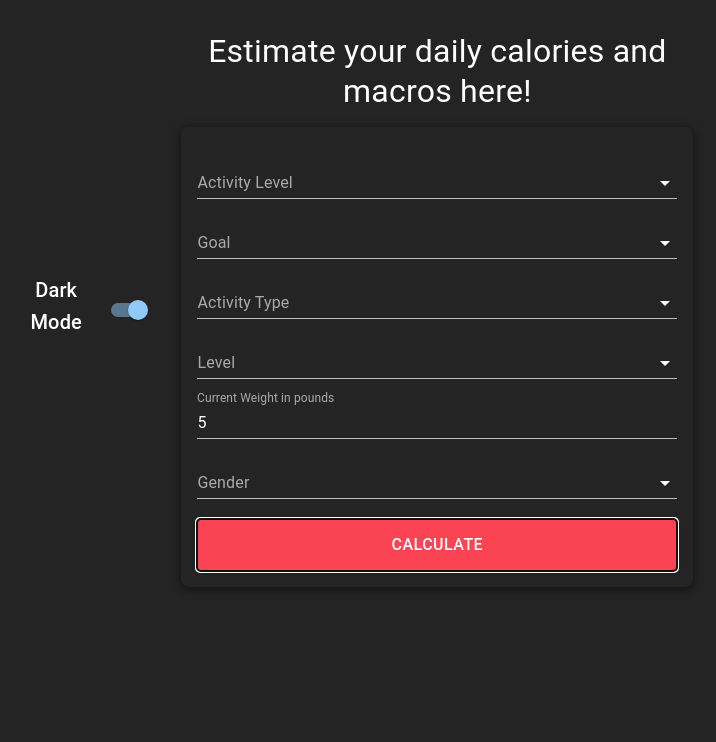
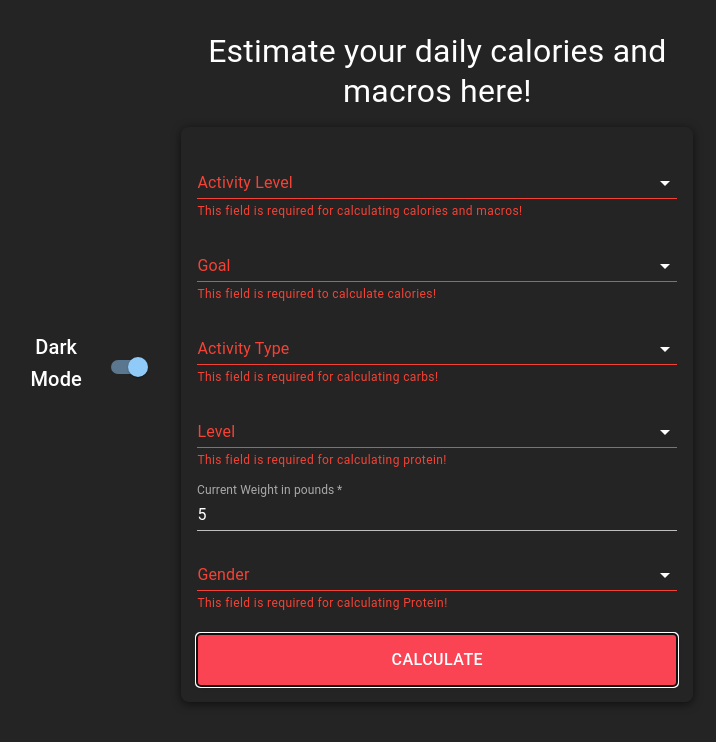
Before and after one commit to Sogolsa/estimate-daily-fuel, a React (Vite) app: page / in a window 1280 px wide. Both pictures are taken after typing "5" into the empty fields and a click on the button "CALCULATE". Shown: the top 742 px of the page, without its empty margins (19-735 px from the left). Built offline with nearby package versions, Linux system fonts and the light colour scheme.

Commit message:
Applied form validation for all fields

```diff
--- a/src/components/ActivityLevelSelect.jsx
+++ b/src/components/ActivityLevelSelect.jsx
@@ -5,11 +5,12 @@ import {
   Select,
   MenuItem,
   ListItemText,
+  FormHelperText,
 } from "@mui/material";
 
-const ActivityLevelSelect = ({ value, onChange, errors }) => {
+const ActivityLevelSelect = ({ value, onChange, error }) => {
   return (
-    <FormControl variant="standard" margin="dense">
+    <FormControl error={Boolean(error)} variant="standard" margin="dense">
       <InputLabel id="activity-level-label">Activity Level</InputLabel>
       <Select
         labelId="activity-level-label"
@@ -28,6 +29,11 @@ const ActivityLevelSelect = ({ value, onChange, errors }) => {
           <ListItemText primary="Highly Active" secondary="> 7 hrs/week" />
         </MenuItem>
       </Select>
+      {error && (
+        <FormHelperText>
+          This field is required for calculating calories and macros!
+        </FormHelperText>
+      )}
     </FormControl>
   );
 };
--- a/src/components/ActivityTypeSelect.jsx
+++ b/src/components/ActivityTypeSelect.jsx
@@ -5,11 +5,12 @@ import {
   Select,
   MenuItem,
   ListItemText,
+  FormHelperText,
 } from "@mui/material";
 
-const ActivityTypeSelect = ({ value, onChange }) => {
+const ActivityTypeSelect = ({ value, onChange, error }) => {
   return (
-    <FormControl variant="standard" margin="dense">
+    <FormControl error={Boolean(error)} variant="standard" margin="dense">
       <InputLabel id="activity-type-label">Activity Type</InputLabel>
       <Select
         labelId="activity-type-label"
@@ -38,6 +39,11 @@ const ActivityTypeSelect = ({ value, onChange }) => {
           />
         </MenuItem>
       </Select>
+      {error && (
+        <FormHelperText>
+          This field is required for calculating carbs!
+        </FormHelperText>
+      )}
     </FormControl>
   );
 };
--- a/src/components/GenderSelect.jsx
+++ b/src/components/GenderSelect.jsx
@@ -1,9 +1,15 @@
 import React from "react";
-import { FormControl, InputLabel, Select, MenuItem } from "@mui/material";
+import {
+  FormControl,
+  InputLabel,
+  Select,
+  MenuItem,
+  FormHelperText,
+} from "@mui/material";
 
-const GenderSelect = ({ value, onChange }) => {
+const GenderSelect = ({ value, onChange, error }) => {
   return (
-    <FormControl variant="standard" margin="dense">
+    <FormControl error={Boolean(error)} variant="standard" margin="dense">
       <InputLabel id="gender-label">Gender</InputLabel>
       <Select
         labelId="gender-label"
@@ -15,6 +21,11 @@ const GenderSelect = ({ value, onChange }) => {
         <MenuItem value="female">Female</MenuItem>
         <MenuItem value="male">Male</MenuItem>
       </Select>
+      {error && (
+        <FormHelperText>
+          This field is required for calculating Protein!
+        </FormHelperText>
+      )}
     </FormControl>
   );
 };
--- a/src/components/GoalSelect.jsx
+++ b/src/components/GoalSelect.jsx
@@ -5,11 +5,12 @@ import {
   Select,
   MenuItem,
   Tooltip,
+  FormHelperText,
 } from "@mui/material";
 
-const GoalSelect = ({ value, onChange }) => {
+const GoalSelect = ({ value, onChange, error }) => {
   return (
-    <FormControl variant="standard" margin="dense">
+    <FormControl error={Boolean(error)} variant="standard" margin="dense">
       <InputLabel id="goal-label">Goal</InputLabel>
       <Select
         labelId="goal-label"
@@ -28,6 +29,11 @@ const GoalSelect = ({ value, onChange }) => {
           </Tooltip>
         </MenuItem>
       </Select>
+      {error && (
+        <FormHelperText>
+          This field is required to calculate calories!
+        </FormHelperText>
+      )}
     </FormControl>
   );
 };
--- a/src/components/LevelSelect.jsx
+++ b/src/components/LevelSelect.jsx
@@ -5,11 +5,12 @@ import {
   Select,
   MenuItem,
   ListItemText,
+  FormHelperText,
 } from "@mui/material";
 
-const LevelSelect = ({ value, onChange }) => {
+const LevelSelect = ({ value, onChange, error }) => {
   return (
-    <FormControl variant="standard" margin="dense">
+    <FormControl error={Boolean(error)} variant="standard" margin="dense">
       <InputLabel id="level-label">Level</InputLabel>
       <Select
         labelId="level-label"
@@ -28,6 +29,11 @@ const LevelSelect = ({ value, onChange }) => {
           <ListItemText primary="Advanced" secondary="Competition Level" />
         </MenuItem>
       </Select>
+      {error && (
+        <FormHelperText>
+          This field is required for calculating protein!
+        </FormHelperText>
+      )}
     </FormControl>
   );
 };
--- a/src/components/MyForm.jsx
+++ b/src/components/MyForm.jsx
@@ -1,5 +1,12 @@
 import React, { useState } from "react";
-import { Container, Grid, Typography, Box, TextField } from "@mui/material";
+import {
+  Container,
+  Grid,
+  Typography,
+  Box,
+  TextField,
+  FormHelperText,
+} from "@mui/material";
 
 // components
 import ActivityLevelSelect from "./ActivityLevelSelect";
@@ -19,18 +26,61 @@ const MyForm = () => {
     gender: "",
     level: "",
   });
+
   const [calorieRange, setCalorieRange] = useState(null);
   const [proteinRange, setProteinRange] = useState(null);
   const [fatRange, setFatRange] = useState(null);
   const [carbRange, setCarbRange] = useState(null);
 
+  const [formDataErrors, setFormDataErrors] = useState({
+    activityLevel: false,
+    goal: false,
+    activityType: false,
+    currentWeight: false,
+    gender: false,
+    level: false,
+  });
+
   const handleChange = (event) => {
     const { name, value } = event.target;
-    setFormData({ ...formData, [name]: value });
+    // setFormData({ ...formData, [name]: value });
+    setFormData((prev) => ({
+      ...prev,
+      [name]: value,
+    }));
+
+    setFormDataErrors((prev) => ({
+      ...prev,
+      [name]: value === "" || value === null,
+      // [name]: name === "gender" ? false : value === "" || value === null,
+    }));
   };
 
   const handleSubmit = (event) => {
     event.preventDefault();
+
+    let newErrors = {};
+    let isValid = true;
+
+    Object.keys(formData).forEach((key) => {
+      // if (key === "gender") return;
+      if (!formData[key]) {
+        newErrors[key] = true;
+        isValid = false;
+      } else {
+        newErrors[key] = false;
+      }
+    });
+    // newErrors["gender"] = false;
+
+    setFormDataErrors(newErrors);
+
+    if (!isValid) {
+      console.log("Form has errors, please fill all fields");
+      return;
+    }
+
+    console.log("Form is valid, proceed with calculation");
   };
 
   return (
@@ -61,13 +111,27 @@ const MyForm = () => {
               <ActivityLevelSelect
                 value={formData.activityLevel}
                 onChange={handleChange}
+                error={!!formDataErrors.activityLevel}
               />
-              <GoalSelect value={formData.goal} onChange={handleChange} />
+
+              <GoalSelect
+                value={formData.goal}
+                onChange={handleChange}
+                error={!!formDataErrors.goal}
+              />
+
               <ActivityTypeSelect
                 value={formData.activityType}
                 onChange={handleChange}
+                error={!!formDataErrors.activityType}
               />
-              <LevelSelect value={formData.level} onChange={handleChange} />
+
+              <LevelSelect
+                value={formData.level}
+                onChange={handleChange}
+                error={!!formDataErrors.level}
+              />
+
               <TextField
                 label="Current Weight in pounds"
                 id="currentWeight"
@@ -75,11 +139,19 @@ const MyForm = () => {
                 type="number"
                 variant="standard"
                 margin="dense"
+                required
                 value={formData.currentWeight}
                 onChange={handleChange}
                 fullWidth
+                error={!!formDataErrors.currentWeight}
               />
-              <GenderSelect value={formData.gender} onChange={handleChange} />
+
+              <GenderSelect
+                value={formData.gender}
+                onChange={handleChange}
+                error={!!formDataErrors.gender}
+              />
+
               <CalculateButton
                 setCalorieRange={setCalorieRange}
                 setProteinRange={setProteinRange}
--- a/src/helpers/CarbCalculator.jsx
+++ b/src/helpers/CarbCalculator.jsx
@@ -21,9 +21,9 @@ export const calculateCarbohydrates = ({
   const carbPercentage = carbPercentages?.[activityType.toLowerCase()];
   console.log("carbs", carbPercentage);
 
-  if (!carbPercentage) {
-    throw new Error("Invalid Activity Type! Can't calculate carbs!");
-  }
+  // if (!carbPercentage) {
+  //   throw new Error("Invalid Activity Type! Can't calculate carbs!");
+  // }
 
   // Calculate carb calories (in strings)
   const lowerCarbCalories = (lowerCalories * carbPercentage).toFixed(2);
--- a/src/helpers/calorieCalculator.jsx
+++ b/src/helpers/calorieCalculator.jsx
@@ -25,9 +25,9 @@ export const estimateCalorieRange = ({
   const range =
     multipliers?.[activityLevel.toLowerCase()]?.[goal.toLowerCase()];
 
-  if (!range) {
-    throw new Error("Invalid activity level or goal! Can't estimate calories!");
-  }
+  // if (!range) {
+  //   throw new Error("Invalid activity level or goal! Can't estimate calories!");
+  // }
 
   const lowerCalories = currentWeight * range[0];
   const upperCalories = currentWeight * range[1];
--- a/src/helpers/fatCalculator.jsx
+++ b/src/helpers/fatCalculator.jsx
@@ -7,9 +7,9 @@ export const calculateFat = ({ activityLevel, currentWeight }) => {
 
   const fatRange = fatMultipliers?.[activityLevel];
 
-  if (!fatRange) {
-    throw new Error("Invalid activityLevel! Can't estimate fat!");
-  }
+  // if (!fatRange) {
+  //   throw new Error("Invalid activityLevel! Can't estimate fat!");
+  // }
 
   const lowerFat = (currentWeight * fatRange[0]).toFixed(2);
   const upperFat = (currentWeight * fatRange[1]).toFixed(2);
--- a/src/index.css
+++ b/src/index.css
@@ -24,10 +24,12 @@ a:hover {
 
 body {
   margin: 0;
+  padding: 0;
   /* display: flex; */
   /* place-items: center; */
   min-width: 320px;
   min-height: 100vh;
+  box-sizing: border-box;
 }
 
 h1 {
```
Also changed, not shown: src/components/CalculateButton.jsx (+37 -7 lines), src/helpers/proteinCalculator.jsx (+40 -5 lines).
